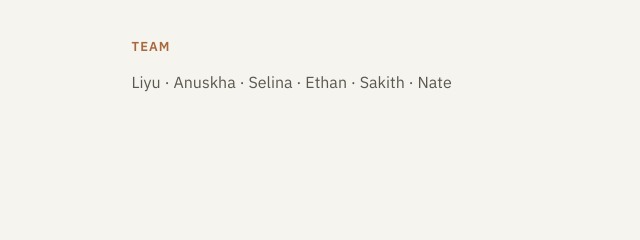
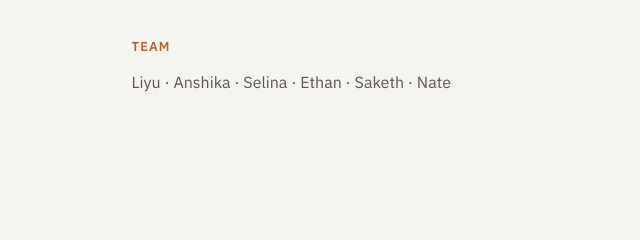
Before and after one commit to A-Jain-3/civilseal, a plain HTML site: page index.html in a window 1280 px wide. Shown: the part 5725-5965 px from the top of the page, 640-1280 px from the left. Drawn offline with Linux system fonts and the light colour scheme.

Commit message:
Update index.html

```diff
--- a/index.html
+++ b/index.html
@@ -846,7 +846,7 @@
       </div>
       <div>
         <div class="kicker">Team</div>
-        <p>Liyu · Anuskha · Selina · Ethan · Sakith · Nate</p>
+        <p>Liyu · Anshika · Selina · Ethan · Saketh · Nate</p>
       </div>
     </div>
 
```
